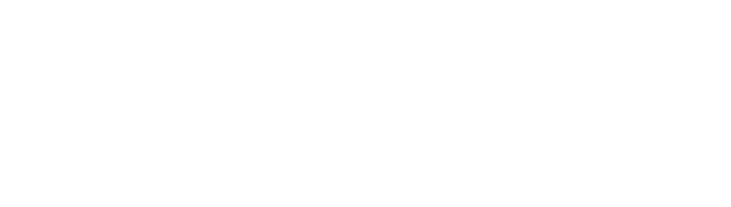
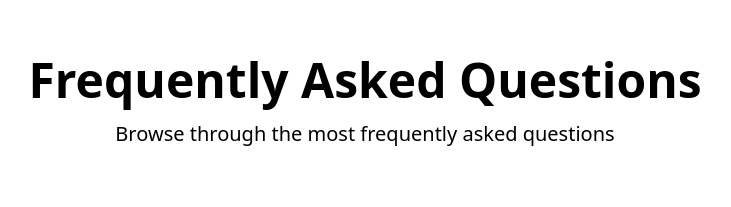
Before and after one commit to Khabbab800118/simple-faq-master, a plain HTML site: page index.html in a window 1280 px wide. Shown: the whole page, without its empty margins (275-1006 px from the left). Drawn offline with nearby package versions, Linux system fonts and the light colour scheme.

Commit message:
heading done commit

```diff
--- a/index.html
+++ b/index.html
@@ -1,5 +1,6 @@
 <!DOCTYPE html>
 <html lang="en">
+
 <head>
     <meta charset="UTF-8">
     <meta name="viewport" content="width=device-width, initial-scale=1.0">
@@ -7,7 +8,15 @@
     <link rel="shortcut icon" href="./resources/favicon.ico" type="image/x-icon">
     <script src="https://cdn.jsdelivr.net/npm/@tailwindcss/browser@4"></script>
 </head>
+
 <body>
+    <header class="text-center py-14 px-3">
+        <!-- header title -->
+        <h3 class="font-bold text-3xl mb-4 md:text-5xl">Frequently Asked Questions</h3>
+        <!-- header description -->
+        <span class="text-lg md:text-xl">Browse through the most frequently asked questions</span>
+    </header>
 
 </body>
+
 </html>
```
